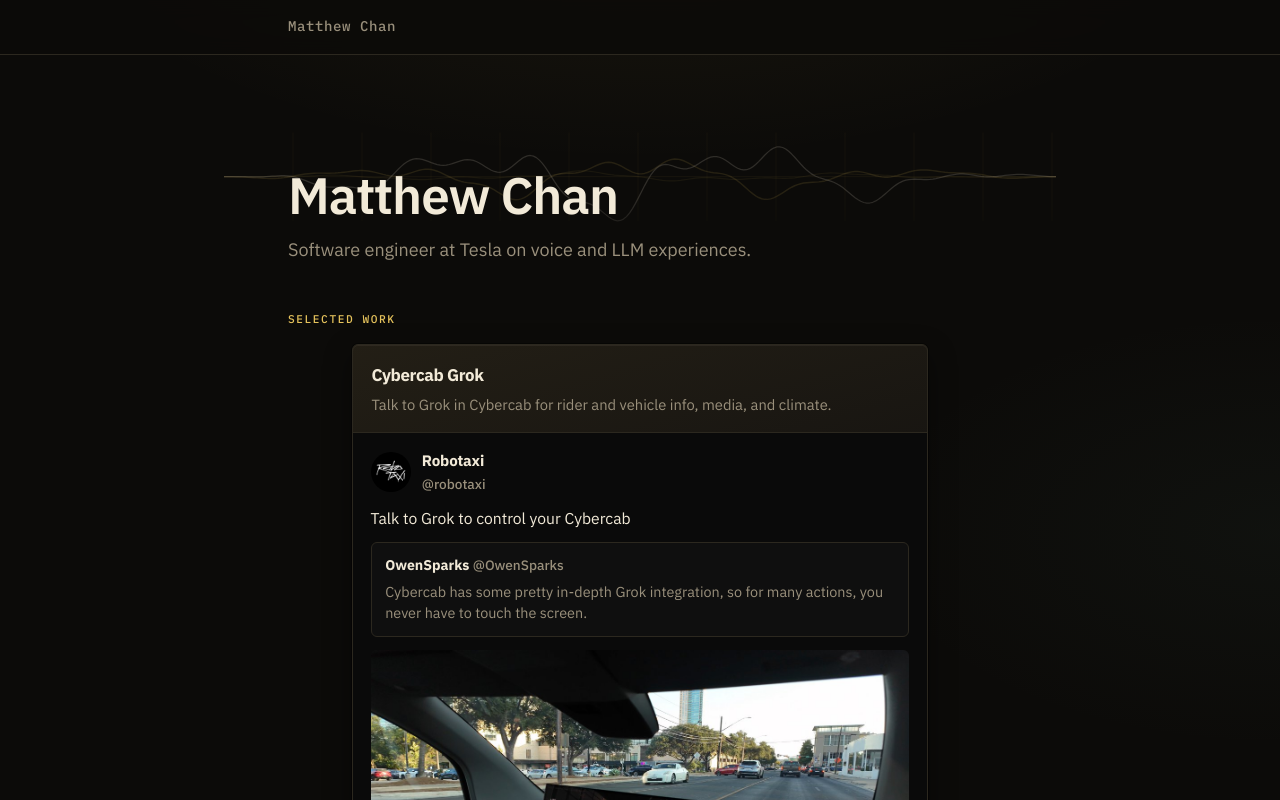
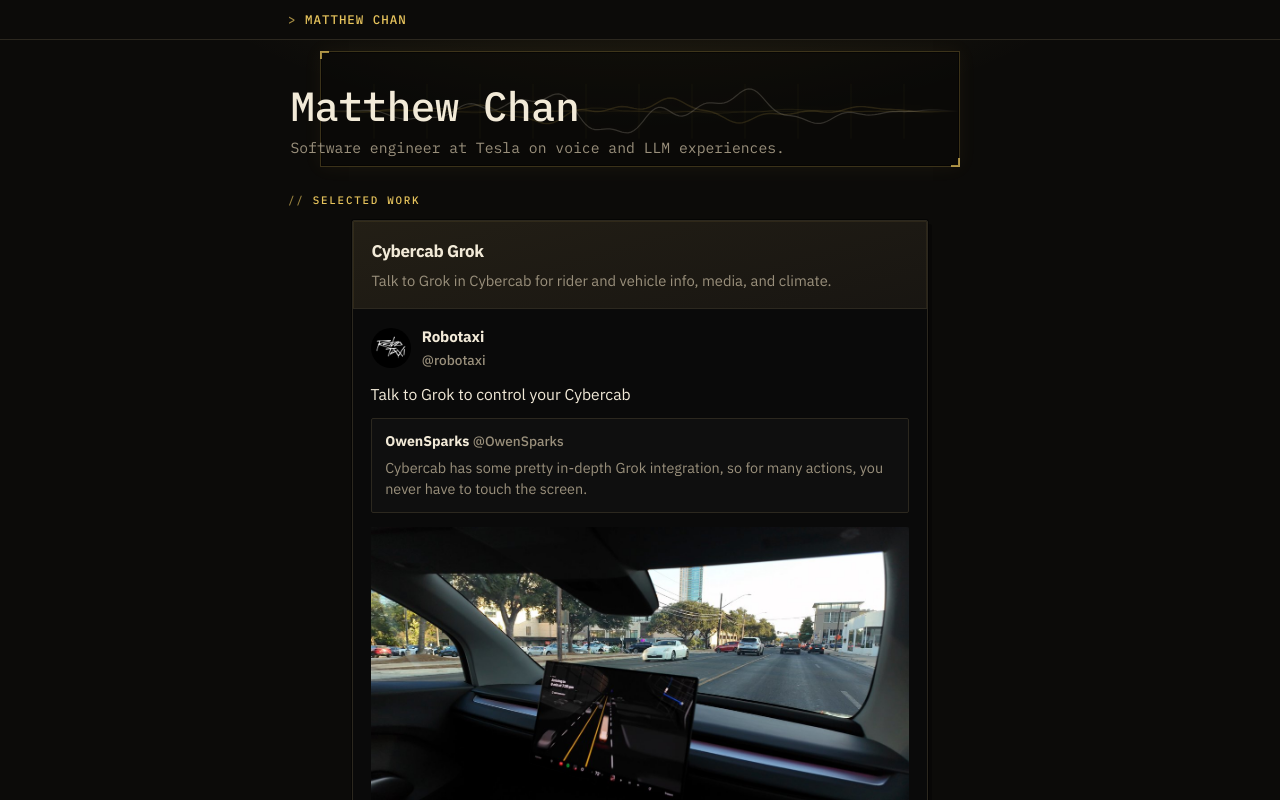
Before and after one commit to mchan7841/mchan7841.github.io, a React (Create React App) app in the folder my-app/: page / in a window 1280 px wide. Shown: the top 800 px of the page. Built offline with nearby package versions, Linux system fonts and the light colour scheme.

Commit message:
Tighter top + stronger retro chrome
Less hero/header slack; scope frame around the wave; mono title; terminal headers.

```diff
--- a/my-app/src/App.css
+++ b/my-app/src/App.css
@@ -8,11 +8,11 @@
   flex: 1;
   width: min(100% - 2rem, var(--max));
   margin: 0 auto;
-  padding: 2rem 0 4.5rem;
+  padding: 0.65rem 0 3.5rem;
 }
 
 @media (max-width: 640px) {
   .app-main {
-    padding: 1.5rem 0 3.5rem;
+    padding: 0.45rem 0 2.75rem;
   }
 }
--- a/my-app/src/components/Footer.css
+++ b/my-app/src/components/Footer.css
@@ -1,7 +1,7 @@
 .site-footer {
-  border-top: 1px solid var(--border);
-  padding: 1.35rem 0 1.6rem;
-  background: rgba(0, 0, 0, 0.28);
+  border-top: 1px dashed var(--border);
+  padding: 1rem 0 1.25rem;
+  background: transparent;
 }
 
 .site-footer__inner {
@@ -12,19 +12,18 @@
 .site-footer p {
   color: var(--fg-muted);
   font-family: var(--font-mono);
-  font-size: 0.78rem;
-  letter-spacing: 0.02em;
+  font-size: 0.72rem;
+  letter-spacing: 0.04em;
 }
 
 .site-footer a {
-  color: var(--fg);
-  text-decoration: underline;
-  text-underline-offset: 3px;
-  text-decoration-color: transparent;
-  transition: color 0.15s ease, text-decoration-color 0.15s ease;
+  color: var(--accent);
+  text-decoration: none;
+  border-bottom: 1px solid transparent;
+  transition: border-color 0.15s ease, color 0.15s ease;
 }
 
 .site-footer a:hover {
-  color: var(--accent);
-  text-decoration-color: var(--accent);
+  color: var(--fg);
+  border-bottom-color: var(--accent);
 }
--- a/my-app/src/components/Header.css
+++ b/my-app/src/components/Header.css
@@ -2,16 +2,14 @@
   position: sticky;
   top: 0;
   z-index: 10;
-  backdrop-filter: blur(10px);
-  -webkit-backdrop-filter: blur(10px);
-  background: rgba(12, 11, 9, 0.86);
+  background: var(--bg);
   border-bottom: 1px solid var(--border);
 }
 
 .site-header__inner {
   width: min(100% - 2rem, var(--max));
   margin: 0 auto;
-  min-height: 3.4rem;
+  min-height: 2.45rem;
   display: flex;
   align-items: center;
   justify-content: space-between;
@@ -20,13 +18,19 @@
 
 .site-logo {
   font-family: var(--font-mono);
-  font-size: 0.88rem;
+  font-size: 0.78rem;
   font-weight: 500;
-  letter-spacing: 0.04em;
-  color: var(--fg-muted);
+  letter-spacing: 0.08em;
+  text-transform: uppercase;
+  color: var(--accent);
   transition: color 0.15s ease;
 }
 
+.site-logo::before {
+  content: '> ';
+  opacity: 0.7;
+}
+
 .site-logo:hover {
-  color: var(--accent);
+  color: var(--fg);
 }
--- a/my-app/src/components/VoiceWaveform.css
+++ b/my-app/src/components/VoiceWaveform.css
@@ -4,30 +4,35 @@
   pointer-events: none;
   overflow: hidden;
   mask-image: linear-gradient(
-    180deg,
+    90deg,
     transparent 0%,
-    #000 18%,
-    #000 62%,
+    #000 8%,
+    #000 92%,
     transparent 100%
   );
   -webkit-mask-image: linear-gradient(
-    180deg,
+    90deg,
     transparent 0%,
-    #000 18%,
-    #000 62%,
+    #000 8%,
+    #000 92%,
     transparent 100%
   );
-  opacity: 0.55;
+  opacity: 0.62;
 }
 
 .voice-wave__canvas {
   display: block;
   width: 100%;
   height: 100%;
+  filter: drop-shadow(0 0 4px rgba(230, 195, 92, 0.25));
 }
 
 @media (prefers-reduced-motion: reduce) {
   .voice-wave {
-    opacity: 0.4;
+    opacity: 0.45;
+  }
+
+  .voice-wave__canvas {
+    filter: none;
   }
 }
--- a/my-app/src/index.css
+++ b/my-app/src/index.css
@@ -7,7 +7,7 @@
   --accent: #e6c35c;
   --accent-ink: #0c0b09;
   --max: 44rem;
-  --radius: 6px;
+  --radius: 2px;
   --font: 'IBM Plex Sans', -apple-system, BlinkMacSystemFont, 'Segoe UI', Roboto,
     Helvetica, Arial, sans-serif;
   --font-mono: 'IBM Plex Mono', ui-monospace, SFMono-Regular, Menlo, Monaco,
@@ -34,8 +34,7 @@
   -webkit-font-smoothing: antialiased;
   -moz-osx-font-smoothing: grayscale;
   background:
-    radial-gradient(1100px 520px at 50% -140px, rgba(230, 195, 92, 0.08), transparent 58%),
-    radial-gradient(800px 420px at 100% 18%, rgba(90, 140, 120, 0.05), transparent 52%),
+    radial-gradient(900px 380px at 50% -80px, rgba(230, 195, 92, 0.1), transparent 55%),
     var(--bg);
 }
 
--- a/my-app/src/pages/Home.css
+++ b/my-app/src/pages/Home.css
@@ -1,14 +1,14 @@
 .home {
   display: flex;
   flex-direction: column;
-  gap: 2.5rem;
+  gap: 1.6rem;
 }
 
 .hero {
   position: relative;
-  padding: 0.4rem 0 0.35rem;
+  padding: 0.15rem 0 0.2rem;
   max-width: 100%;
-  min-height: 11.5rem;
+  min-height: 7.25rem;
   display: flex;
   align-items: flex-end;
 }
@@ -17,30 +17,62 @@
   position: absolute;
   left: 50%;
   transform: translateX(-50%);
-  top: -0.4rem;
-  width: min(100vw, 52rem);
-  height: 11.5rem;
+  top: 0;
+  width: min(100%, 40rem);
+  height: 7.25rem;
   z-index: 0;
+  border: 1px solid rgba(230, 195, 92, 0.22);
+  box-shadow:
+    0 0 0 1px rgba(0, 0, 0, 0.5) inset,
+    0 0 18px rgba(230, 195, 92, 0.06);
+  background: rgba(8, 7, 5, 0.35);
+}
+
+.hero__wave::before,
+.hero__wave::after {
+  content: '';
+  position: absolute;
+  width: 0.55rem;
+  height: 0.55rem;
+  border-color: var(--accent);
+  border-style: solid;
+  opacity: 0.7;
+  z-index: 2;
+  pointer-events: none;
+}
+
+.hero__wave::before {
+  top: -1px;
+  left: -1px;
+  border-width: 2px 0 0 2px;
+}
+
+.hero__wave::after {
+  right: -1px;
+  bottom: -1px;
+  border-width: 0 2px 2px 0;
 }
 
 .hero__copy {
   position: relative;
   z-index: 1;
   max-width: 38rem;
-  padding: 2.6rem 0 0.15rem;
+  padding: 0.85rem 0.15rem 0.2rem;
 }
 
 .hero h1 {
-  font-size: clamp(2.35rem, 5.8vw, 3.2rem);
-  font-weight: 600;
-  letter-spacing: -0.02em;
-  line-height: 1.05;
-  margin-bottom: 0.8rem;
+  font-family: var(--font-mono);
+  font-size: clamp(1.85rem, 4.8vw, 2.55rem);
+  font-weight: 500;
+  letter-spacing: -0.01em;
+  line-height: 1.1;
+  margin-bottom: 0.55rem;
 }
 
 .bio {
   color: var(--fg-muted);
-  font-size: 1.125rem;
+  font-family: var(--font-mono);
+  font-size: 0.92rem;
   line-height: 1.55;
   max-width: 32rem;
 }
@@ -48,11 +80,16 @@
 .section-label {
   color: var(--accent);
   font-family: var(--font-mono);
-  font-size: 0.7rem;
+  font-size: 0.68rem;
   font-weight: 500;
-  letter-spacing: 0.14em;
+  letter-spacing: 0.16em;
   text-transform: uppercase;
-  margin-bottom: 0.95rem;
+  margin-bottom: 0.7rem;
+}
+
+.section-label::before {
+  content: '// ';
+  opacity: 0.65;
 }
 
 .card-list {
@@ -69,9 +106,9 @@
   border-radius: var(--radius);
   overflow: hidden;
   box-shadow:
-    0 1px 0 rgba(242, 234, 216, 0.06) inset,
-    0 0 0 1px rgba(0, 0, 0, 0.45),
-    0 10px 28px rgba(0, 0, 0, 0.4);
+    0 0 0 1px rgba(230, 195, 92, 0.08) inset,
+    0 0 0 1px rgba(0, 0, 0, 0.55),
+    4px 4px 0 rgba(0, 0, 0, 0.35);
 }
 
 .card--tweet,
@@ -208,7 +245,7 @@
 
 @media (max-width: 640px) {
   .home {
-    gap: 1.9rem;
+    gap: 1.35rem;
   }
 
   .card__head {
```
